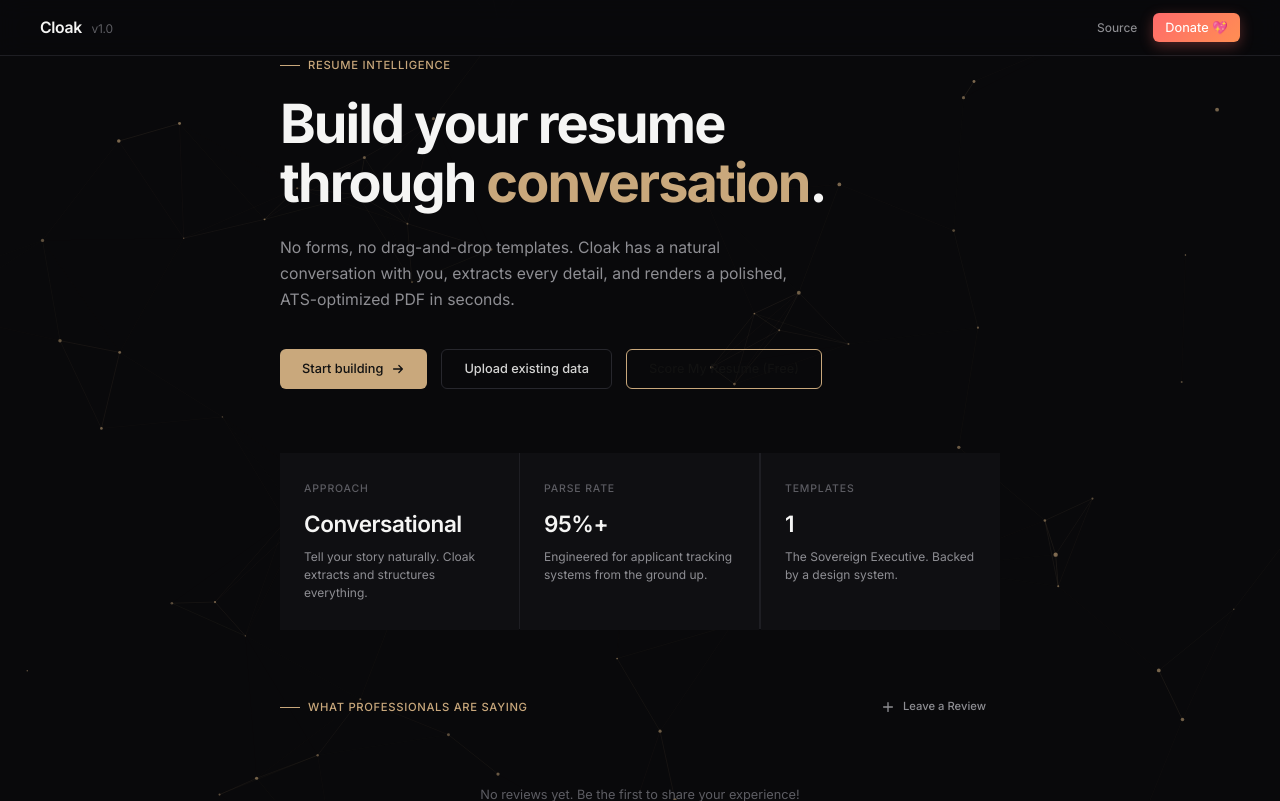
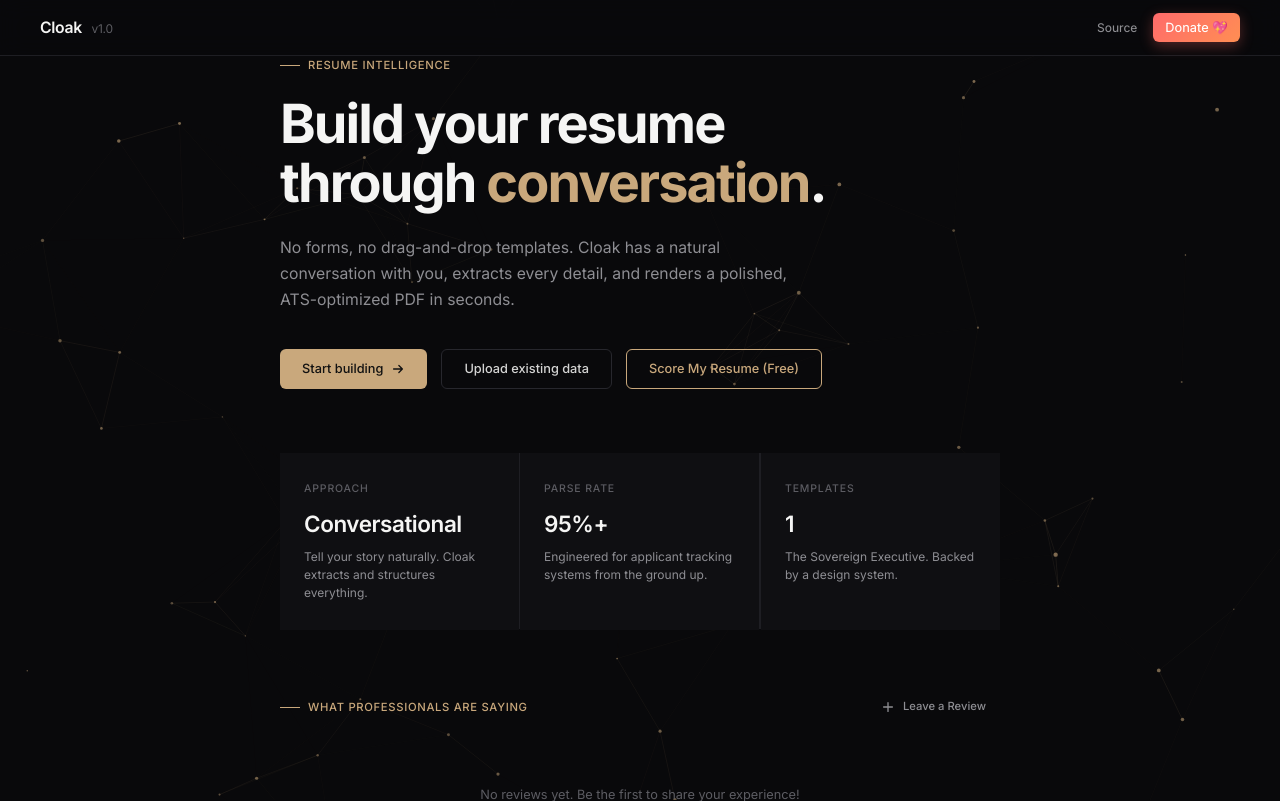
Before and after one commit to whoisadheep/Cloak, a Flask app: page / in a window 1280 px wide. Shown: the top 801 px of the page. Run offline with Flask 3, Linux system fonts and the light colour scheme; data that the repository does not hold is empty; some libraries are stand-ins or nearby versions.

Commit message:
Fix UI colors for score modal and prompt AI to reward perfect resumes

````diff
--- a/app.py
+++ b/app.py
@@ -307,6 +307,8 @@ Evaluate the following raw resume text out of 100 based on these criteria:
 3. Brevity & Formatting: Concise phrasing and readability.
 4. Completeness: Presence of contact info, experience, and education.
 
+CRITICAL RULE: If the resume looks flawlessly structured, highly concise, and perfectly ATS-optimized (like it was generated by our own top-tier AI), you MUST give it a score between 95 and 100. For perfect resumes, leave the `cons` array completely empty `[]` and praise the ATS optimization in the `pros`.
+
 You must return ONLY a raw JSON object with the following schema:
 {{
   "score": <integer between 0 and 100>,
@@ -314,7 +316,7 @@ You must return ONLY a raw JSON object with the following schema:
   "cons": ["<con 1>", "<con 2>", "<con 3>"]
 }}
 
-Make the score realistic. Most resumes without heavy metrics should score between 40 and 70.
+Make the score realistic. Most average resumes should score between 40 and 75.
 Do NOT include any markdown blocks (like ```json), just output the raw JSON object.
 
 Resume Text:
--- a/templates/index.html
+++ b/templates/index.html
@@ -50,7 +50,7 @@
         <button class="btn btn-secondary" id="btn-upload">
           Upload existing data
         </button>
-        <button class="btn btn-secondary" id="btn-score-landing" style="border-color: var(--accent); color: var(--accent-text);">
+        <button class="btn btn-secondary" id="btn-score-landing" style="border-color: var(--accent); color: var(--accent);">
           Score My Resume (Free)
         </button>
         <input type="file" id="file-upload" accept=".pdf,.txt" style="display: none;">
````
